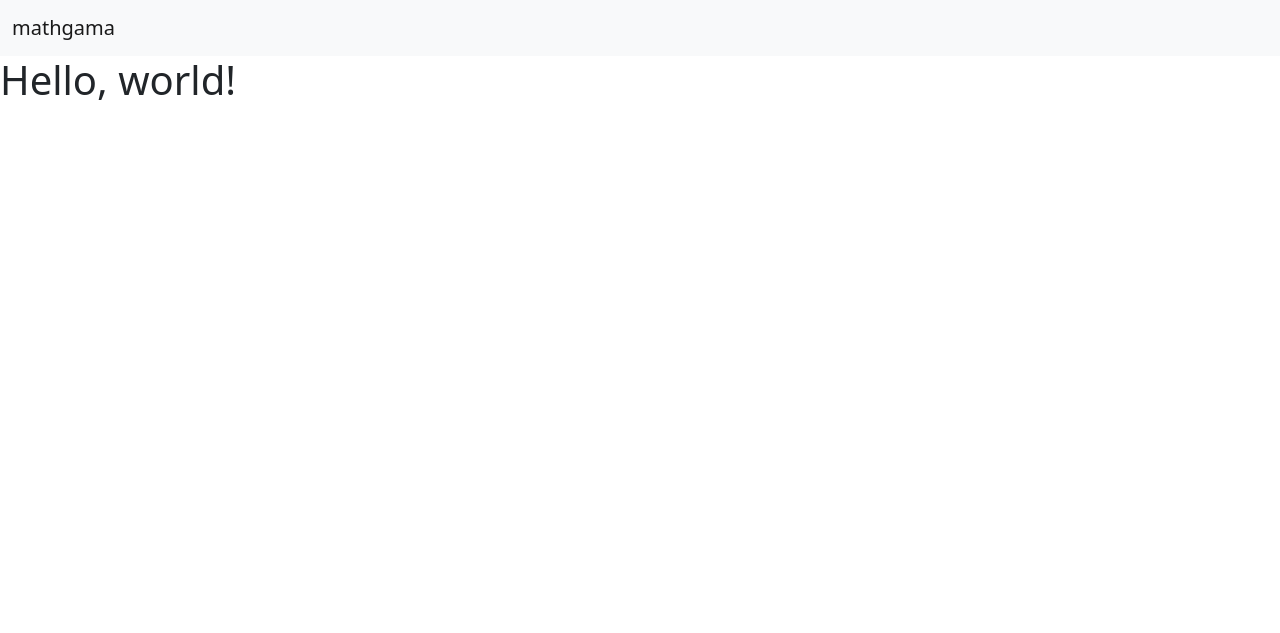
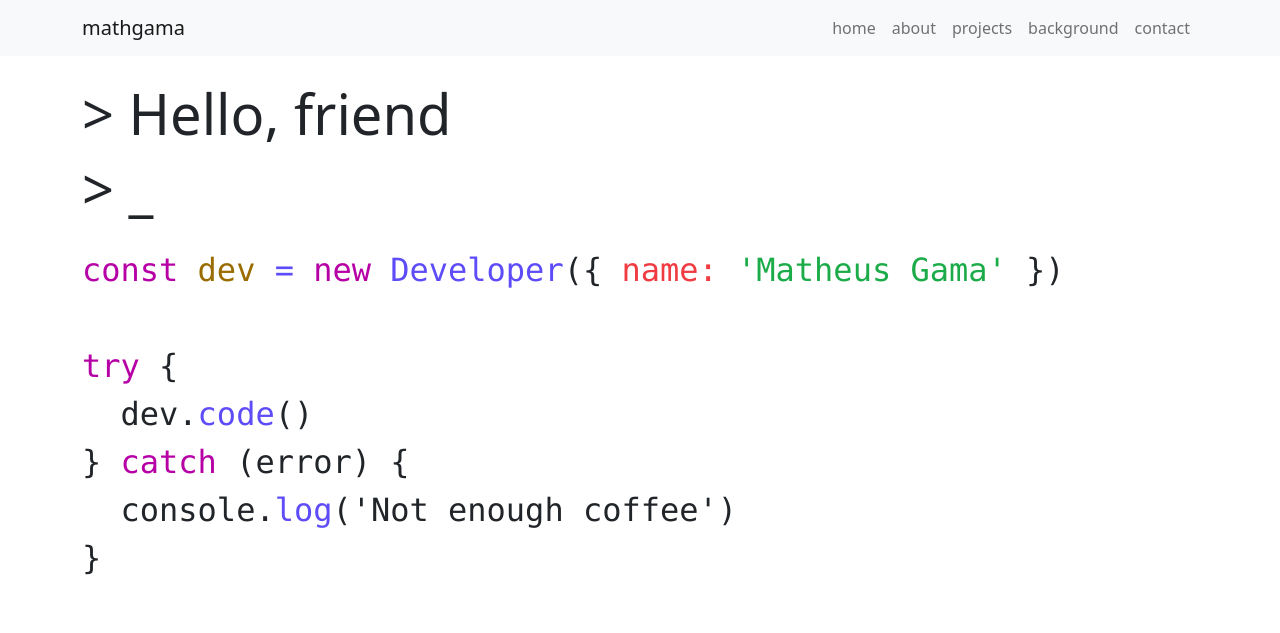
Before and after one commit to mathgama/mathgama.github.io, a plain HTML site: page index.html in a window 1280 px wide. Drawn offline with nearby package versions, Linux system fonts and the light colour scheme.

Commit message:
feat: navbar and introduction

```diff
--- /dev/null
+++ b/css/styles.css
@@ -0,0 +1,45 @@
+h1 {
+  font-size: 3.5rem;
+}
+
+.navbar-nav {
+  margin-left: auto;
+}
+
+.padding-top {
+  padding-top: 5rem;
+}
+
+.blink {
+  animation: blinker 1s linear infinite;
+}
+
+@keyframes blinker {
+  50% {
+    opacity: 0;
+  }
+}
+
+.highlight-red {
+  color: #EF3B41;
+}
+
+.highlight-purple {
+  color: #B600A6;
+}
+
+.highlight-blue {
+  color: #5D4CF7;
+}
+
+.highlight-gold {
+  color: #9A6C00;
+}
+
+.highlight-green {
+  color: #1BAC49;
+}
+
+pre.text {
+  font-size: 2rem;
+}
--- a/index.html
+++ b/index.html
@@ -6,21 +6,79 @@
   <meta name="viewport" content="width=device-width, initial-scale=1.0">
   <title>mathgama</title>
 
-  <link href="https://cdn.jsdelivr.net/npm/bootstrap@5.1.3/dist/css/bootstrap.min.css" rel="stylesheet" integrity="sha384-1BmE4kWBq78iYhFldvKuhfTAU6auU8tT94WrHftjDbrCEXSU1oBoqyl2QvZ6jIW3" crossorigin="anonymous">
-  <script src="https://cdn.jsdelivr.net/npm/bootstrap@5.1.3/dist/js/bootstrap.bundle.min.js" integrity="sha384-ka7Sk0Gln4gmtz2MlQnikT1wXgYsOg+OMhuP+IlRH9sENBO0LRn5q+8nbTov4+1p" crossorigin="anonymous"></script>
+  <link
+    href="https://cdn.jsdelivr.net/npm/bootstrap@5.1.3/dist/css/bootstrap.min.css"
+    rel="stylesheet"
+    integrity="sha384-1BmE4kWBq78iYhFldvKuhfTAU6auU8tT94WrHftjDbrCEXSU1oBoqyl2QvZ6jIW3"
+    crossorigin="anonymous">
+  <script
+    src="https://cdn.jsdelivr.net/npm/bootstrap@5.1.3/dist/js/bootstrap.bundle.min.js"
+    integrity="sha384-ka7Sk0Gln4gmtz2MlQnikT1wXgYsOg+OMhuP+IlRH9sENBO0LRn5q+8nbTov4+1p"
+    crossorigin="anonymous"></script>
   <link rel="stylesheet" href="https://fonts.googleapis.com/icon?family=Material+Icons">
+
+  <link rel="stylesheet" href="css/styles.css">
 </head>
 <body>
 
-  <nav class="navbar navbar-light bg-light">
-    <div class="container-fluid">
+  <nav class="navbar navbar-expand-sm fixed-top navbar-light bg-light" id="navbar">
+    <div class="container">
       <a class="navbar-brand" href="#">
         mathgama
       </a>
+
+      <button class="navbar-toggler" type="button" data-bs-toggle="collapse"
+        data-bs-target="#navbarSupportedContent" aria-controls="navbarSupportedContent"
+        aria-expanded="false" aria-label="Toggle navigation">
+        <span class="navbar-toggler-icon"></span>
+      </button>
+
+			<div class="collapse navbar-collapse" id="navbarSupportedContent">
+				<ul class="navbar-nav">
+					<li class="nav-item" data-toggle="collapse" data-target=".navbar-collapse.show">
+						<a class="nav-link" href="#">home</a>
+					</li>
+					<li class="nav-item" data-toggle="collapse" data-target=".navbar-collapse.show">
+						<a class="nav-link" href="#about">about</a>
+					</li>
+					<li class="nav-item" data-toggle="collapse" data-target=".navbar-collapse.show">
+						<a class="nav-link" href="#projects">projects</a>
+					</li>
+					<li class="nav-item" data-toggle="collapse" data-target=".navbar-collapse.show">
+						<a class="nav-link" href="#background">background</a>
+					</li>
+					<li class="nav-item" data-toggle="collapse" data-target=".navbar-collapse.show">
+						<a class="nav-link" href="#contact">contact</a>
+					</li>
+				</ul>
+			</div>
     </div>
   </nav>
 
-  <h1>Hello, world!</h1>
+  <div class="container">
+
+    <div class="row padding-top">
+			<h1>> Hello, friend</h1>
+      <h1>
+        <span>></span>
+        <span class="blink">_</span>
+      </h1>
+		</div>
+
+    <div class="box mt-3">
+      <pre class="text">
+<span class="highlight-purple">const</span> <span class="highlight-gold">dev</span><span class="highlight-blue"> = </span><span class="highlight-purple">new </span><span class="highlight-blue">Developer</span>({ <span class="highlight-red">name:</span> <span class="highlight-green">'Matheus Gama'</span> })
+
+<span class="highlight-purple">try</span> {
+  dev.<span class="highlight-blue">code</span>()
+} <span class="highlight-purple">catch</span> (error) {
+  console.<span class="highlight-blue">log</span>('Not enough coffee')
+}
+      </pre>
+	  </div>
+
+
+  </div>
 
 </body>
 </html>
```
